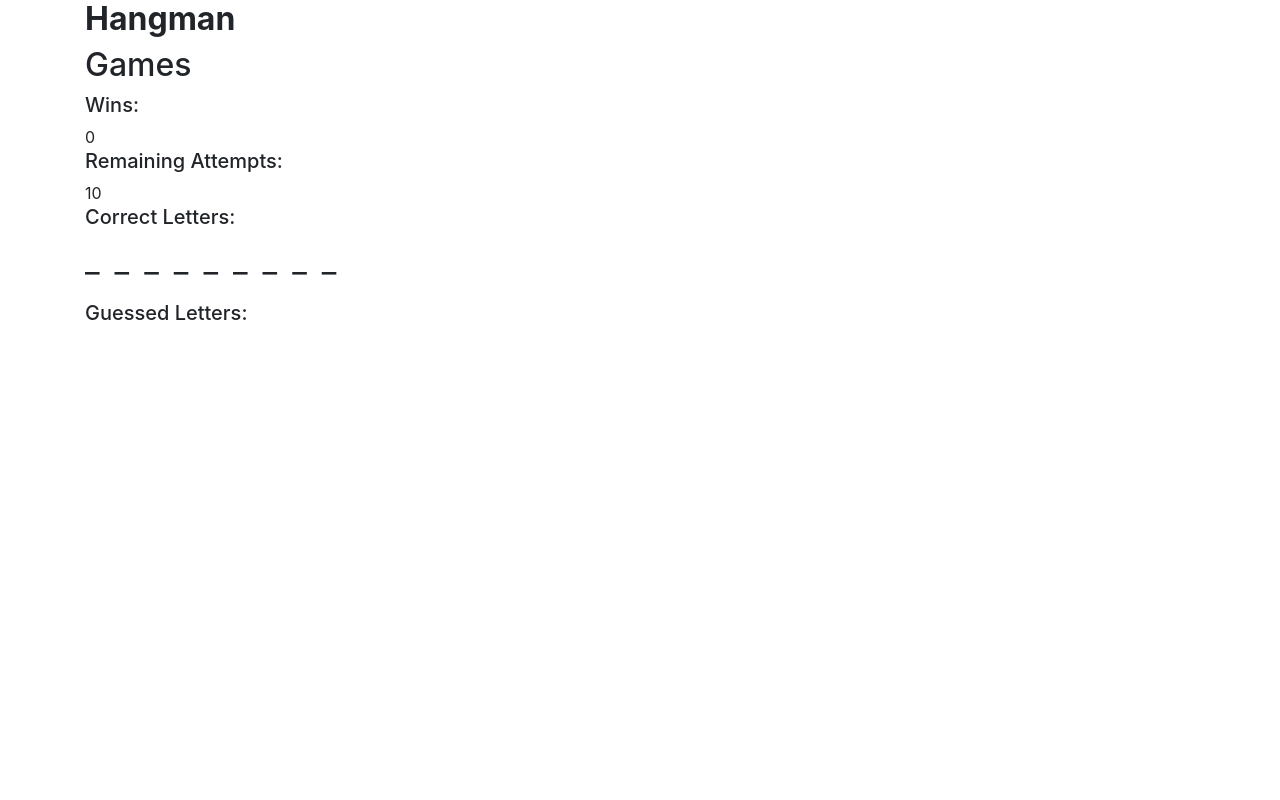
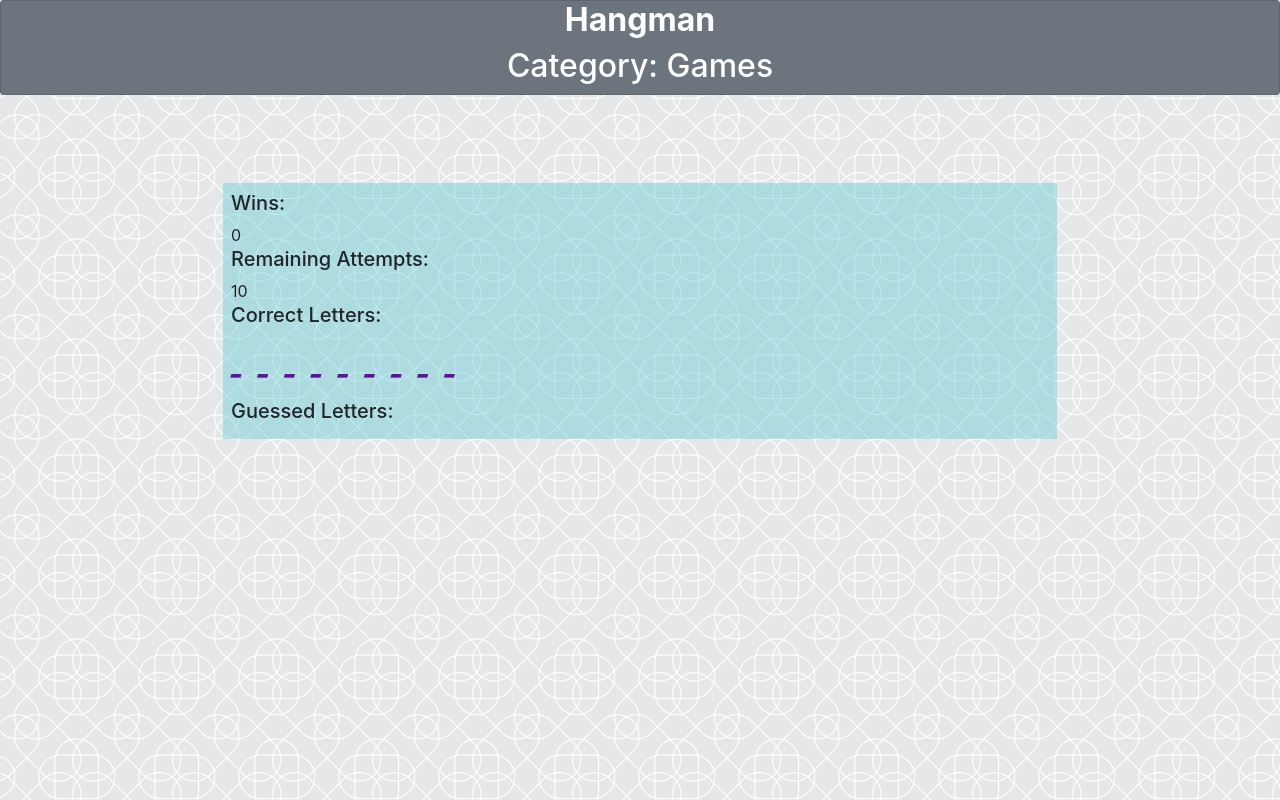
Before and after one commit to Cragady/Word-Guess-Game, a plain HTML site: page index.html in a window 1280 px wide. Drawn offline with nearby package versions, Linux system fonts and the light colour scheme.

Commit message:
some styles

```diff
--- a/assets/css/style.css
+++ b/assets/css/style.css
@@ -1,3 +1,13 @@
+html, body {
+    height: 100%;
+    width: 100%;
+}
+
+#gletters, #active-word{
+    font-family: Impact, Haettenschweiler, 'Arial Narrow Bold', sans-serif;
+    font-style: italic;
+}
+
 h1 {
     font-weight: bold;
     font-size: 32px;
@@ -11,9 +21,43 @@ h1 {
 
 #gletters{
     clear: both;
+    font-size: 2em;
+    letter-spacing: 0.4em;
+}
+
+.aw-text{
+    color: #601294;
 }
 
 .clear-both{
     float: left;
     clear: both;
 }
+
+#main {
+    overflow: auto;
+    padding-bottom: 150px;
+}
+
+#content-ext{
+    margin-top: 40px;
+    max-width: 960px;
+}
+
+#game-sect{
+    background: rgba(82, 197, 212, 0.384);
+}
+
+#wrap{
+    min-height: 100%;
+    background: url(../images/intersection.png);
+}
+
+.footer{
+    position: relative;
+    margin-top: -15px;
+    height: 15px;
+    clear: both;
+    padding-top: 20px;
+    opacity: 0;
+}
--- a/index.html
+++ b/index.html
@@ -10,29 +10,35 @@
     <title>Hangman</title>
 </head>
 <body>
+    <div id="wrap">
+        <div id="main">
+            <header class="card text-center bg-secondary text-white">
+                <h1>Hangman</h1>
+                <h2>Category: Games</h2>
+            </header>
+            <div id="content-ext" class="p-5 mx-auto">
+
                 <div class="container">
-        <header>
-            <h1>Hangman</h1>
-            <h2>Games</h2>
-        </header>
-
-        <section>
+                <section id="game-sect" class="p-2">
                     <h5>Wins:</h5>
                     <div id="wins">0</div>
                     <h5>Remaining Attempts:</h5>
                     <div id="guesses-left">10</div>
                     <h5>Correct Letters:</h5>
-            <div id="active-word"></div>
+                    <div id="active-word" class="aw-text"></div>
                     <h5 class="clear-both">Guessed Letters:</h5>
-            <div id="gletters"></div>
+                    <div id="gletters" class="text-danger"></div>
                     <div id="game-end"></div>
                 </section>
-
+                </div>
+            </div>
         </div>
 
         <audio id="jingle">
             <source src="assets/sounds/FF7.mp3" type="audio/mpeg">
         </audio>
+
+    </div>
 
     <script src="assets/javascript/game.js"></script>
     <script src="https://code.jquery.com/jquery-3.2.1.slim.min.js" integrity="sha384-KJ3o2DKtIkvYIK3UENzmM7KCkRr/rE9/Qpg6aAZGJwFDMVNA/GpGFF93hXpG5KkN" crossorigin="anonymous"></script>
```
Also changed, not shown: assets/images/intersection.png (added). Lines whose indentation alone changed are shown as unchanged.
